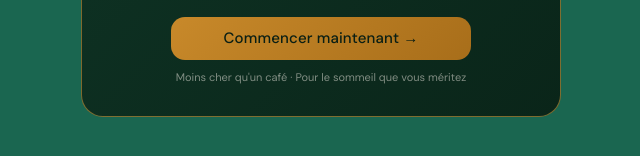
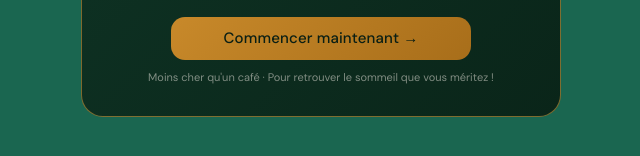
Before and after one commit to DavidHub46/sleepscore, a React (Create React App) app: page / in a window 1280 px wide. Shown: the part 1537-1693 px from the top of the page, without its empty margins (319-959 px from the left). Built offline with nearby package versions, Linux system fonts and the light colour scheme; a web font is replaced by a local one.

Commit message:
Update App.jsx

```diff
--- a/src/App.jsx
+++ b/src/App.jsx
@@ -325,7 +325,7 @@ function Landing({ onStart, onReset }) {
           ))}
         </div>
         <GoldBtn onClick={onStart} full style={{ maxWidth: 300 }}>Commencer maintenant →</GoldBtn>
-        <div style={{ fontSize: 11, color: C.textDim, marginTop: 10 }}>Moins cher qu'un café · Pour le sommeil que vous méritez</div>
+        <div style={{ fontSize: 11, color: C.textDim, marginTop: 10 }}>Moins cher qu'un café · Pour retrouver le sommeil que vous méritez !</div>
       </div>
 
       {/* FAQ */}
@@ -478,7 +478,7 @@ function Result({ score, profileKey, onUnlock }) {
           <div style={{ fontFamily: "'Playfair Display',serif", fontSize: 40, fontWeight: 500, color: C.goldPale, lineHeight: 1, marginBottom: 4 }}>1,99€</div>
           <div style={{ fontSize: 12, color: C.textDim, marginBottom: "1rem" }}>Paiement unique · Accès immédiat</div>
           <GoldBtn full onClick={onUnlock} style={{ maxWidth: 300 }}>Débloquer mon programme →</GoldBtn>
-          <div style={{ fontSize: 11, color: C.textDim, marginTop: 8 }}>Moins cher qu'un café</div>
+          <div style={{ fontSize: 11, color: C.textDim, marginTop: 8 }}>Moins cher qu'un café · Pour retrouver le sommeil que vous méritez !</div>
         </div>
       </div>
     </div>
```
